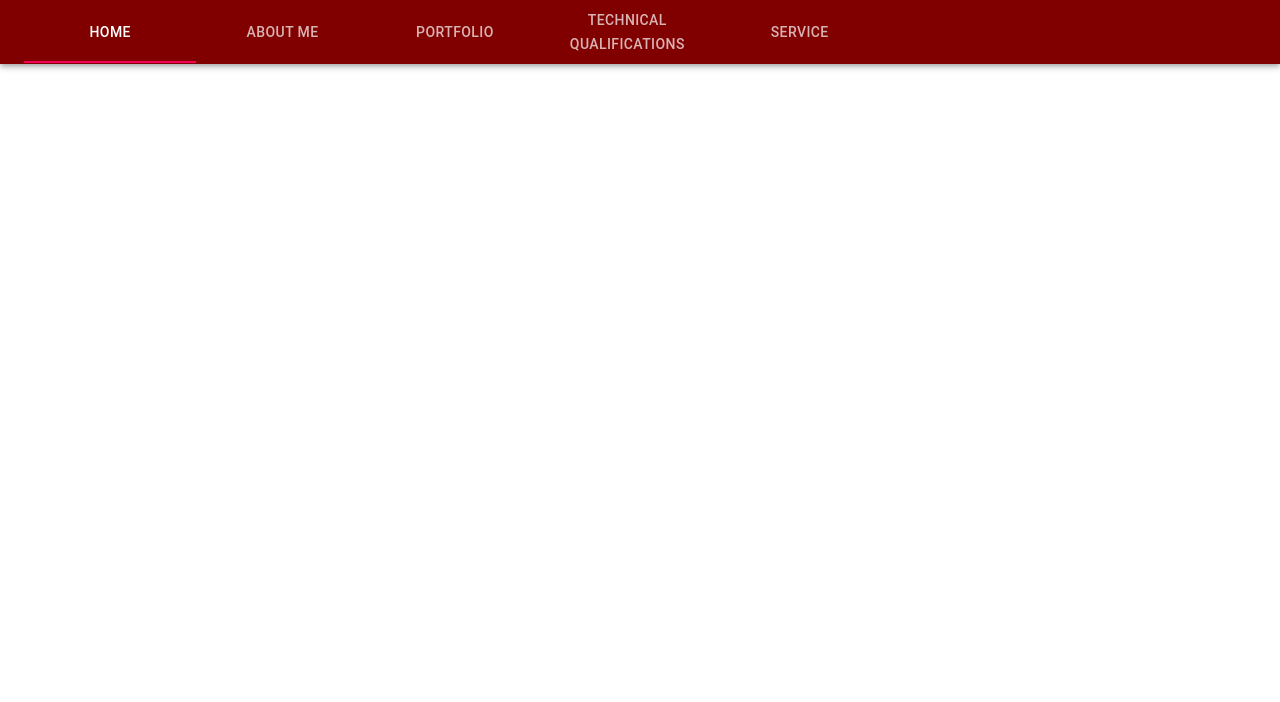
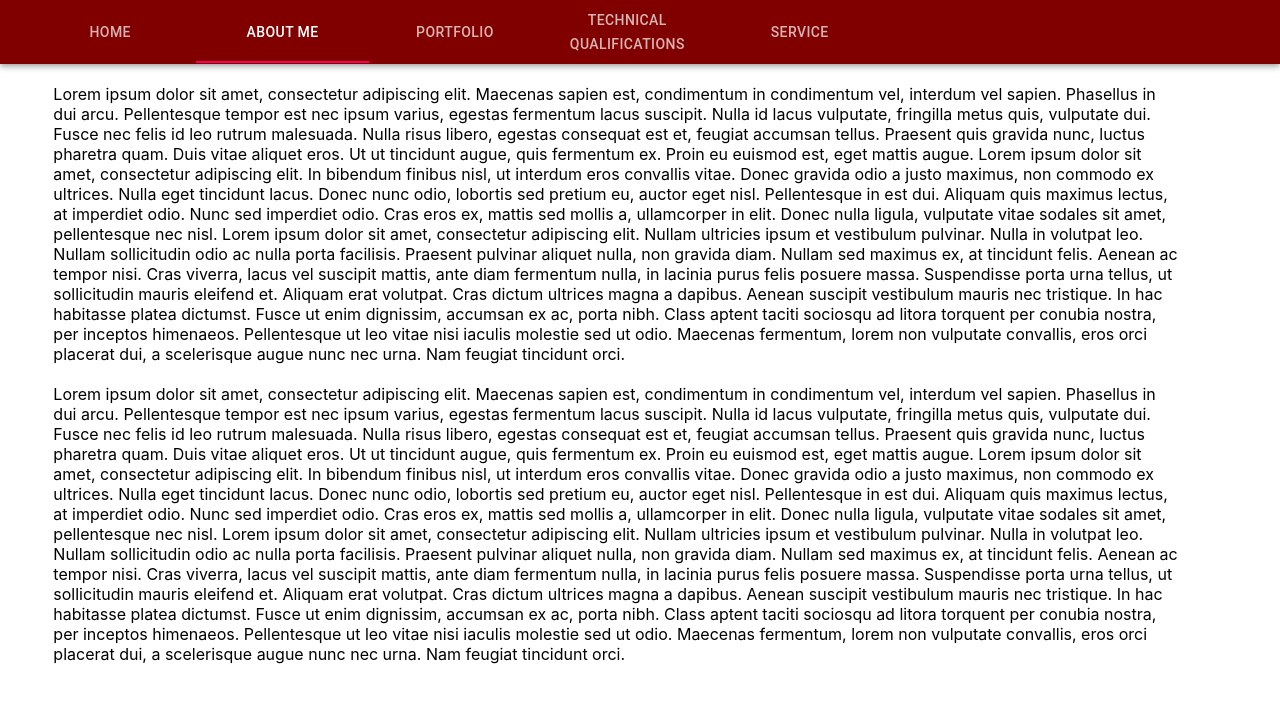
Before and after one commit to cole-downey/personal-website, a React (Create React App) app: page /about in a window 1280 px wide. Shown: the top 702 px of the page. Built offline with nearby package versions, Linux system fonts and the light colour scheme.

Commit message:
fixing htaccess

```diff
--- a/src/App.js
+++ b/src/App.js
@@ -17,7 +17,7 @@ const pages = [
     index: 0,
     cont: <div />,
   }, {
-    url: "/~coledowney/about",
+    url: `${process.env.PUBLIC_URL}/about`,
     title: "About Me",
     index: 1,
     cont: <AboutMe />,
```
Also changed, not shown: 8 other files (tests, documents, lock files or other folders).
